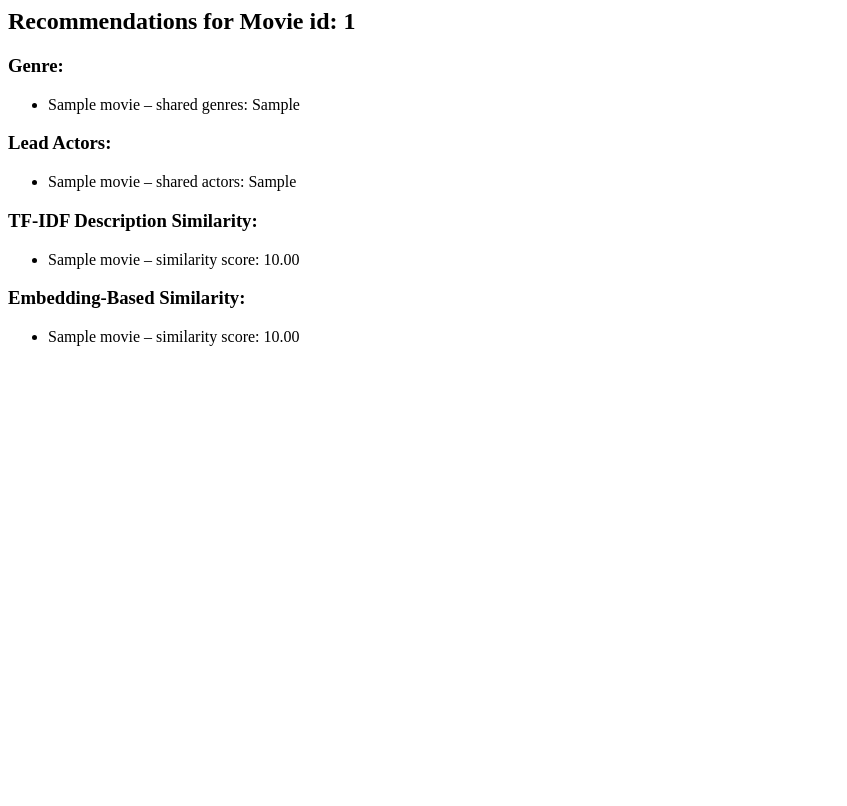
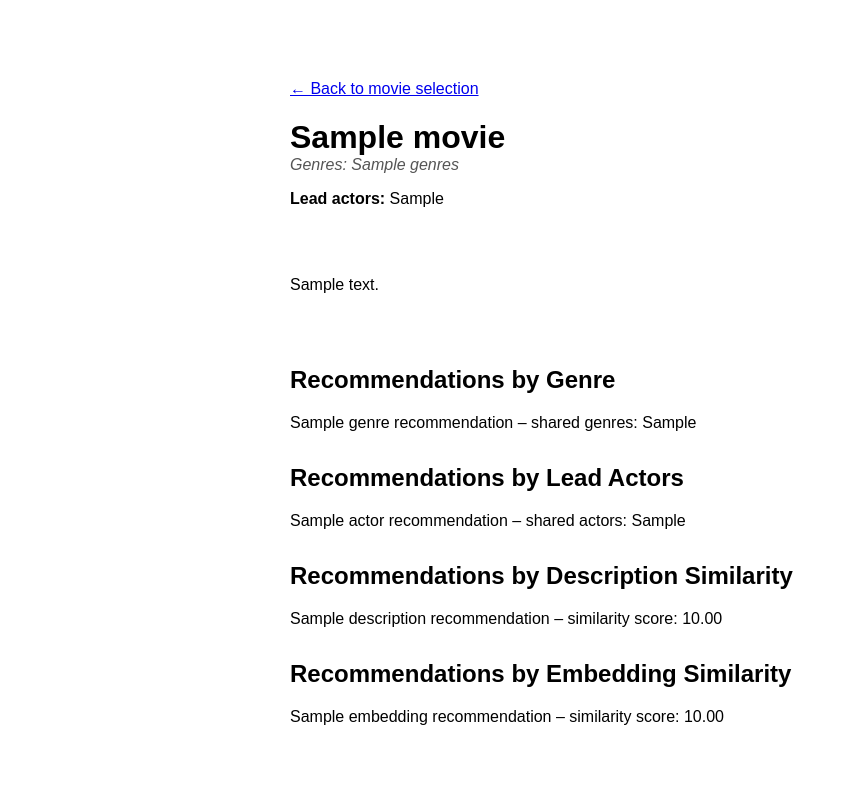
Before and after one commit to santnerke/RecommenderSystemsProject, a Django app: template rs_app/templates/rs_app/recommend.html in a window 1280 px wide. Shown: the whole page, without its empty margins (0-847 px from the left). Before the commit the page ends 346 px from the top, so only its background shows below. Run offline with Django 5.2, Linux system fonts and the light colour scheme; the template is opened without the code that fills it: most values are stand-ins (such as "Sample title", 1, 10 or a date in 2020).

Commit message:
small changes to the ui of the recommender

```diff
--- a/rs_app/templates/rs_app/recommend.html
+++ b/rs_app/templates/rs_app/recommend.html
@@ -1,29 +1,95 @@
-<h2>Recommendations for Movie id: {{ movie_id }}</h2>
+<!DOCTYPE html>
+<html lang="en">
+<head>
+    <meta charset="UTF-8" />
+    <title>{{ movie.title }}</title>
+    <style>
+        body {
+            font-family: Arial, sans-serif;
+            max-width: 700px;
+            margin: 2rem auto;
+            padding: 1rem;
+        }
+        h1 {
+            margin-bottom: 0;
+        }
+        .genres {
+            font-style: italic;
+            color: #555;
+            margin-top: 0;
+            margin-bottom: 1rem;
+        }
+        .section {
+            margin-bottom: 2rem;
+        }
+        ul {
+            list-style: none;
+            padding-left: 0;
+        }
+        li {
+            margin-bottom: 0.4rem;
+        }
+        .back-link {
+            margin-top: 2rem;
+            display: block;
+        }
+        .movie-description {
+            white-space: pre-wrap;
+        }
+    </style>
+</head>
+<body>
+    <a href="{% url 'index' %}" class="back-link">&larr; Back to movie selection</a>
 
-<h3>Genre:</h3>
+    <h1>{{ movie.title }}</h1>
+    <p class="genres">Genres: {{ movie.genres }}</p>
+    <p><strong>Lead actors:</strong> {{ movie.lead_actors|join:", " }}</p>
+    <div class="movie-description">
+        <p>{{ movie.description }}</p>
+    </div>
+
+    <div class="section">
+        <h2>Recommendations by Genre</h2>
         <ul>
-  {% for movie in genre_recommendations %}
-    <li>{{ movie.title }} – shared genres: {{ movie.shared_genres }}</li>
+            {% for m in genre_recommendations %}
+                <li>{{ m.title }} – shared genres: {{ m.shared_genres }}</li>
+            {% empty %}
+                <li>No recommendations found.</li>
             {% endfor %}
         </ul>
+    </div>
 
-<h3>Lead Actors:</h3>
+    <div class="section">
+        <h2>Recommendations by Lead Actors</h2>
         <ul>
-  {% for movie in actor_recommendations %}
-    <li>{{ movie.title }} – shared actors: {{ movie.shared_actors }}</li>
+            {% for m in actor_recommendations %}
+                <li>{{ m.title }} – shared actors: {{ m.shared_actors }}</li>
+            {% empty %}
+                <li>No recommendations found.</li>
             {% endfor %}
         </ul>
+    </div>
 
-<h3>TF-IDF Description Similarity:</h3>
+    <div class="section">
+        <h2>Recommendations by Description Similarity</h2>
         <ul>
-  {% for movie in description_recommendations %}
-    <li>{{ movie.title }} – similarity score: {{ movie.similarity|floatformat:2 }}</li>
+            {% for m in description_recommendations %}
+                <li>{{ m.title }} – similarity score: {{ m.similarity|floatformat:2 }}</li>
+            {% empty %}
+                <li>No recommendations found.</li>
             {% endfor %}
         </ul>
+    </div>
 
-<h3>Embedding-Based Similarity:</h3>
+    <div class="section">
+        <h2>Recommendations by Embedding Similarity</h2>
         <ul>
-  {% for movie in embedding_recommendations %}
-    <li>{{ movie.title }} – similarity score: {{ movie.similarity|floatformat:2 }}</li>
+            {% for m in embedding_recommendations %}
+                <li>{{ m.title }} – similarity score: {{ m.similarity|floatformat:2 }}</li>
+            {% empty %}
+                <li>No recommendations found.</li>
             {% endfor %}
         </ul>
+    </div>
+</body>
+</html>
```
Also changed, not shown: rs_app/templates/rs_app/index.html (+24 -4 lines), rs_app/views.py (+10 -2 lines). Lines whose indentation alone changed are shown as unchanged.
